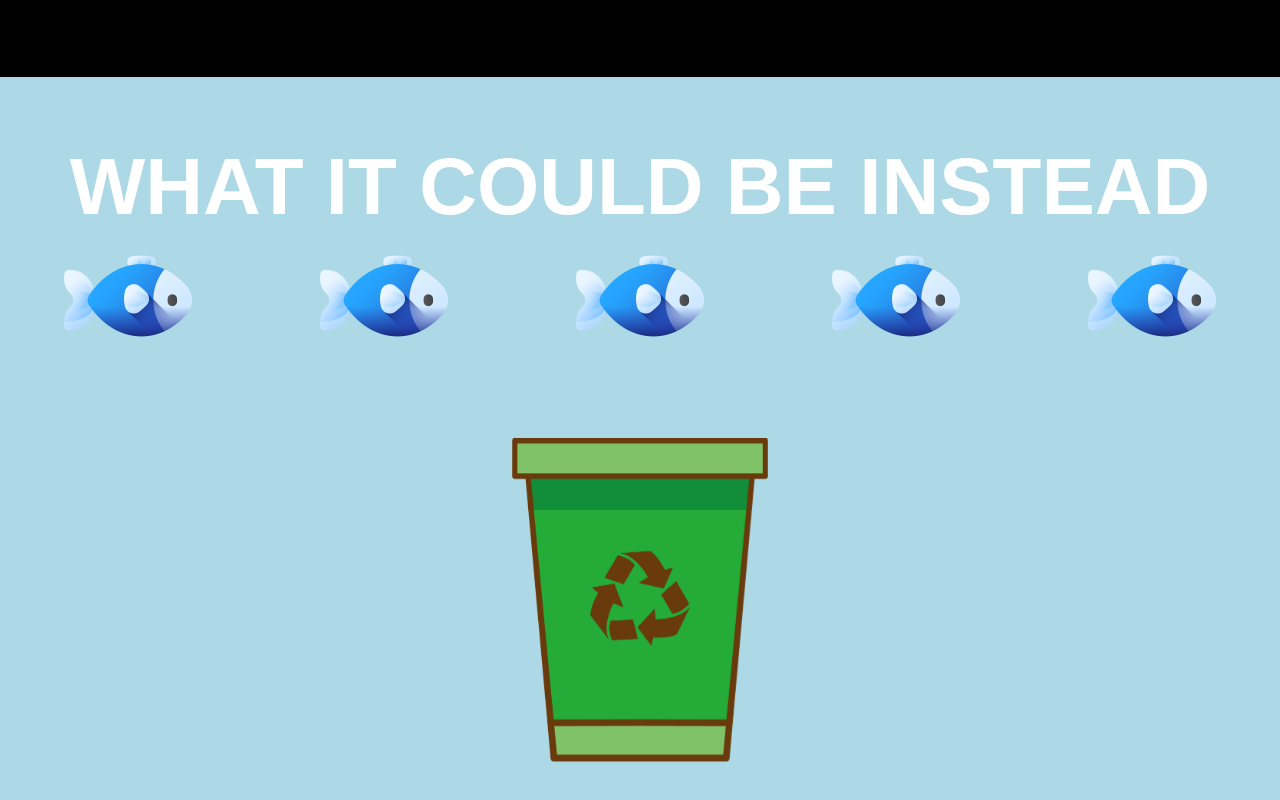
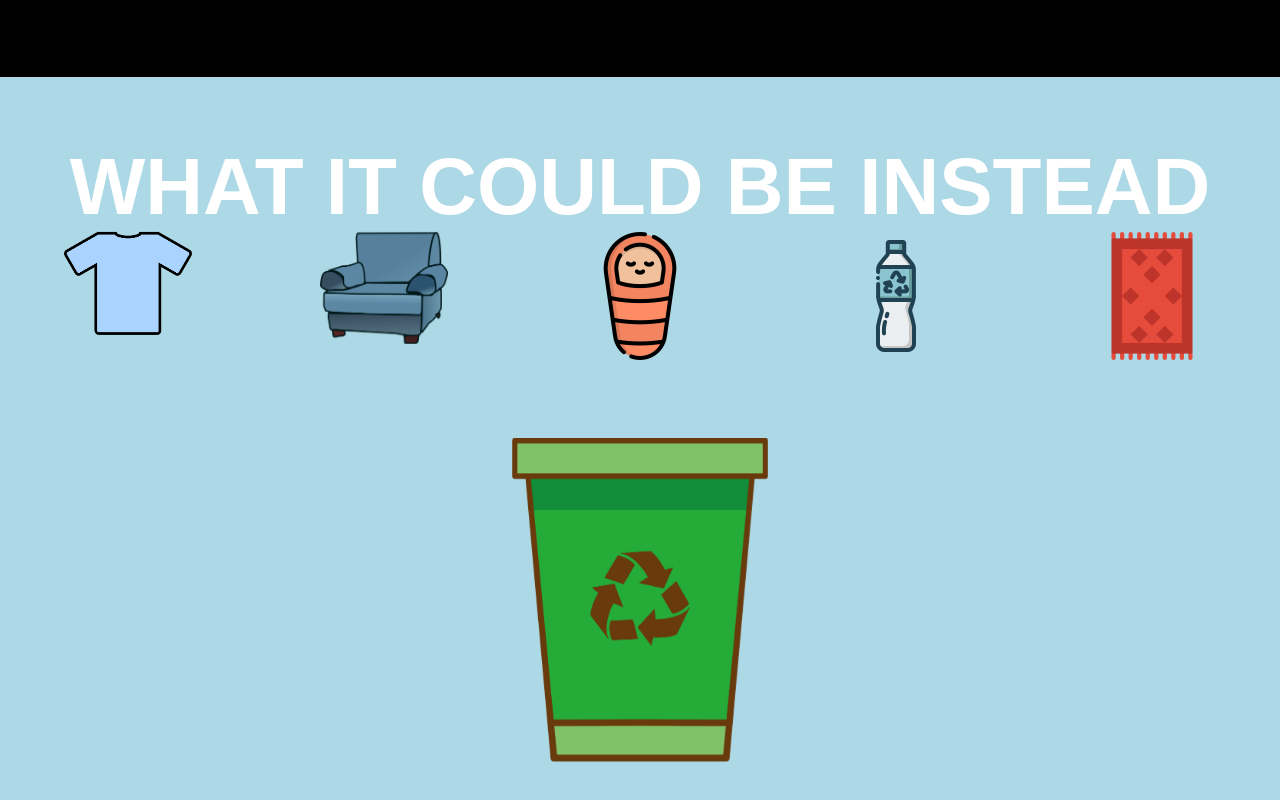
Before and after one commit to AdvancedCSS2023/assignment-3--scrollytelling-group1, a plain HTML site: page index.html in a window 1280 px wide. Shown: the part 6985-7785 px from the top of the page. Drawn offline with Linux system fonts and the light colour scheme.

Commit message:
Update index.html

```diff
--- a/index.html
+++ b/index.html
@@ -158,11 +158,11 @@
       <div class="scene9">
         <h3>WHAT IT COULD BE INSTEAD</h3>
         <div class="img-Container">
-          <img class="trashExample1" src="./images/fish3D.png" alt="">
-          <img class="trashExample2" src="./images/fish3D.png" alt="">
-          <img class="trashExample3" src="./images/fish3D.png" alt="">
-          <img class="trashExample4" src="./images/fish3D.png" alt="">
-          <img class="trashExample5" src="./images/fish3D.png" alt="">
+          <img class="trashExample1" src="./images/tshirt.webp" alt="">
+          <img class="trashExample2" src="./images/upholstery.png" alt="">
+          <img class="trashExample3" src="./images/sleepingba.png" alt="">
+          <img class="trashExample4" src="./images/recycled-bottle.png" alt="">
+          <img class="trashExample5" src="./images/carpet.avif" alt="">
         </div>
         <img class="trash-bin" src="./images/trash-bin.png" alt="">
         <div class="removeBottleTrigger"></div>
```
